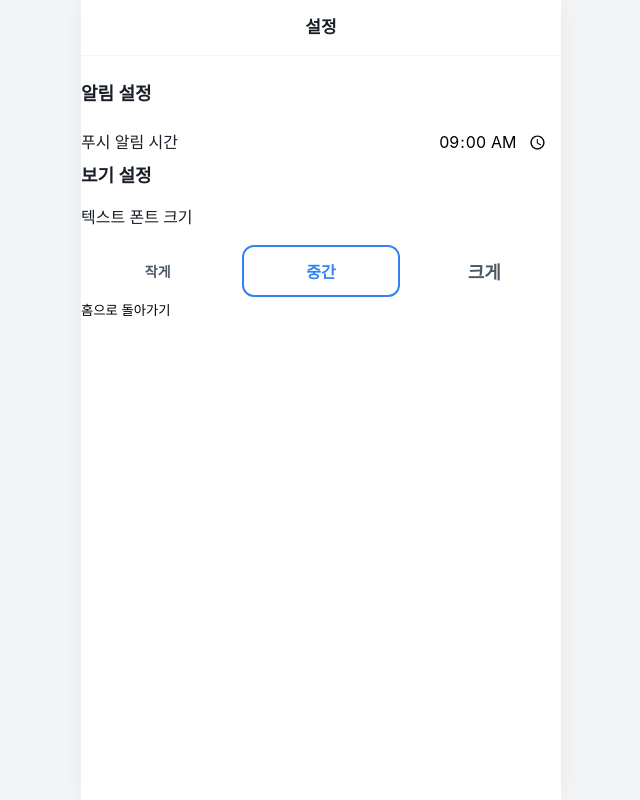
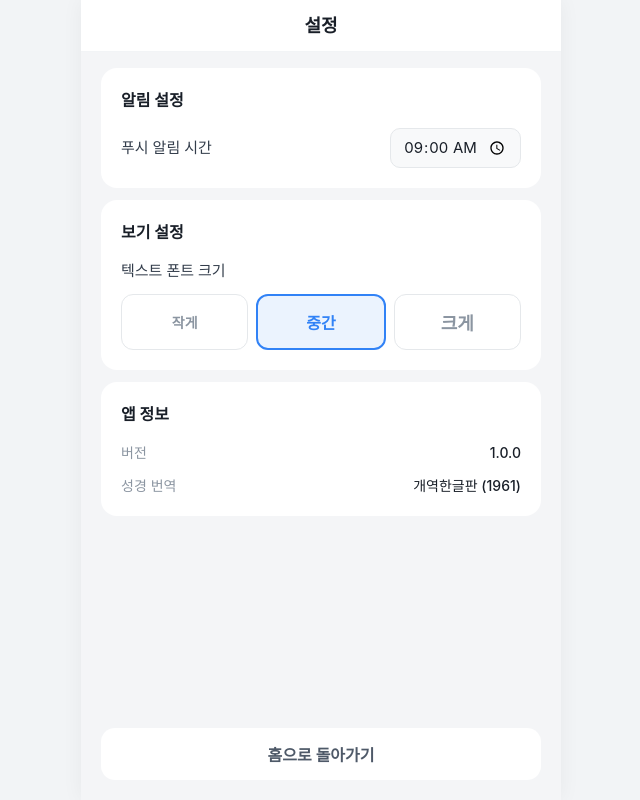
Before and after one commit to Komjirak/bible_pilsa, a React (Vite) app in the folder frontend/: page /settings in a window 1280 px wide. Shown: the whole page, without its empty margins (319-959 px from the left). Built offline with nearby package versions, Linux system fonts and the light colour scheme; a web font is replaced by a local one.

Commit message:
fix: rename to 달란트, reset fake data, fix sequential mode, redesign settings, fix all navigate paths

```diff
--- a/frontend/src/pages/HomePage.tsx
+++ b/frontend/src/pages/HomePage.tsx
@@ -144,7 +144,7 @@ const HomePage = () => {
 
         {/* 필사하기 버튼 */}
         <button
-          onClick={() => navigate('/writing')}
+          onClick={() => navigate(`/writing?mode=${mode}`)}
           style={{
             width: '100%', height: '56px', borderRadius: '16px',
             backgroundColor: '#3182F6', color: '#fff',
--- a/frontend/src/pages/SettingsPage.tsx
+++ b/frontend/src/pages/SettingsPage.tsx
@@ -1,61 +1,105 @@
-import React from 'react';
 import { useNavigate } from 'react-router-dom';
 import { useSettingsStore } from '../store/useSettingsStore';
-import '../index.css';
 
-const SettingsPage: React.FC = () => {
+const SettingsPage = () => {
   const navigate = useNavigate();
   const { pushTime, fontSize, setPushTime, setFontSize } = useSettingsStore();
 
   return (
-    <div className="page-container">
-      <div className="app-nav-bar" style={{ justifyContent: 'center', padding: '0 16px', backgroundColor: 'transparent' }}>
-        <h1 style={{ margin: 0 }}>설정</h1>
+    <div style={{
+      display: 'flex', flexDirection: 'column', minHeight: '100vh',
+      backgroundColor: '#F4F5F7',
+    }}>
+      {/* 헤더 */}
+      <div style={{
+        textAlign: 'center', padding: '12px 16px',
+        backgroundColor: '#fff', borderBottom: '1px solid #F2F4F6',
+      }}>
+        <h1 style={{ fontSize: '18px', fontWeight: 700, color: '#191F28', margin: 0 }}>설정</h1>
       </div>
 
-      <div className="card" style={{ marginTop: '24px' }}>
-        <h3 style={{ fontSize: '18px', fontWeight: 700, marginBottom: '16px' }}>알림 설정</h3>
+      <div style={{ flex: 1, display: 'flex', flexDirection: 'column', gap: '12px', padding: '16px 20px' }}>
+        {/* 알림 설정 */}
+        <div style={{ backgroundColor: '#fff', borderRadius: '16px', padding: '20px' }}>
+          <h3 style={{ fontSize: '16px', fontWeight: 700, color: '#191F28', marginBottom: '16px' }}>
+            알림 설정
+          </h3>
           <div style={{ display: 'flex', justifyContent: 'space-between', alignItems: 'center' }}>
-          <span style={{ fontSize: '16px', fontWeight: 500 }}>푸시 알림 시간</span>
+            <span style={{ fontSize: '15px', fontWeight: 500, color: '#333D4B' }}>푸시 알림 시간</span>
             <input
               type="time"
               value={pushTime}
               onChange={(e) => setPushTime(e.target.value)}
-            style={{ padding: '8px 12px', border: '1px solid var(--color-border)', borderRadius: '8px', fontSize: '16px', fontFamily: 'inherit' }}
+              style={{
+                padding: '8px 12px', border: '1px solid #E5E8EB',
+                borderRadius: '10px', fontSize: '15px', fontFamily: 'inherit',
+                color: '#191F28', backgroundColor: '#F8F9FA',
+              }}
             />
           </div>
         </div>
 
-      <div className="card">
-        <h3 style={{ fontSize: '18px', fontWeight: 700, marginBottom: '16px' }}>보기 설정</h3>
-        <div style={{ display: 'flex', flexDirection: 'column', gap: '16px' }}>
-          <span style={{ fontSize: '16px', fontWeight: 500 }}>텍스트 폰트 크기</span>
+        {/* 보기 설정 */}
+        <div style={{ backgroundColor: '#fff', borderRadius: '16px', padding: '20px' }}>
+          <h3 style={{ fontSize: '16px', fontWeight: 700, color: '#191F28', marginBottom: '16px' }}>
+            보기 설정
+          </h3>
+          <span style={{ fontSize: '15px', fontWeight: 500, color: '#333D4B', display: 'block', marginBottom: '12px' }}>
+            텍스트 폰트 크기
+          </span>
           <div style={{ display: 'flex', gap: '8px' }}>
+            {(['small', 'medium', 'large'] as const).map((size) => {
+              const isActive = fontSize === size;
+              const label = size === 'small' ? '작게' : size === 'medium' ? '중간' : '크게';
+              const previewSize = size === 'small' ? '14px' : size === 'medium' ? '16px' : '18px';
+              return (
                 <button
-              onClick={() => setFontSize('small')}
-              style={{ flex: 1, padding: '12px', borderRadius: '12px', border: fontSize === 'small' ? '2px solid var(--color-primary)' : '1px solid var(--color-border)', fontWeight: 600, fontSize: '14px', color: fontSize === 'small' ? 'var(--color-primary)' : 'var(--color-text-secondary)' }}
+                  key={size}
+                  onClick={() => setFontSize(size)}
+                  style={{
+                    flex: 1, padding: '14px 0', borderRadius: '12px',
+                    border: isActive ? '2px solid #3182F6' : '1px solid #E5E8EB',
+                    backgroundColor: isActive ? '#EBF3FE' : '#fff',
+                    color: isActive ? '#3182F6' : '#8B95A1',
+                    fontWeight: 600, fontSize: previewSize, cursor: 'pointer',
+                  }}
                 >
-              작게
+                  {label}
                 </button>
-            <button
-              onClick={() => setFontSize('medium')}
-              style={{ flex: 1, padding: '12px', borderRadius: '12px', border: fontSize === 'medium' ? '2px solid var(--color-primary)' : '1px solid var(--color-border)', fontWeight: 600, fontSize: '16px', color: fontSize === 'medium' ? 'var(--color-primary)' : 'var(--color-text-secondary)' }}
-            >
-              중간
-            </button>
-            <button
-              onClick={() => setFontSize('large')}
-              style={{ flex: 1, padding: '12px', borderRadius: '12px', border: fontSize === 'large' ? '2px solid var(--color-primary)' : '1px solid var(--color-border)', fontWeight: 600, fontSize: '18px', color: fontSize === 'large' ? 'var(--color-primary)' : 'var(--color-text-secondary)' }}
-            >
-              크게
-            </button>
+              );
+            })}
+          </div>
+        </div>
+
+        {/* 앱 정보 */}
+        <div style={{ backgroundColor: '#fff', borderRadius: '16px', padding: '20px' }}>
+          <h3 style={{ fontSize: '16px', fontWeight: 700, color: '#191F28', marginBottom: '16px' }}>
+            앱 정보
+          </h3>
+          <div style={{ display: 'flex', justifyContent: 'space-between', marginBottom: '12px' }}>
+            <span style={{ fontSize: '14px', color: '#8B95A1' }}>버전</span>
+            <span style={{ fontSize: '14px', color: '#191F28', fontWeight: 500 }}>1.0.0</span>
+          </div>
+          <div style={{ display: 'flex', justifyContent: 'space-between' }}>
+            <span style={{ fontSize: '14px', color: '#8B95A1' }}>성경 번역</span>
+            <span style={{ fontSize: '14px', color: '#191F28', fontWeight: 500 }}>개역한글판 (1961)</span>
           </div>
         </div>
       </div>
 
-      <button className="btn-secondary" style={{ marginTop: 'auto' }} onClick={() => navigate('/')}>
+      {/* 하단 버튼 */}
+      <div style={{ padding: '16px 20px 20px' }}>
+        <button
+          onClick={() => navigate('/home')}
+          style={{
+            width: '100%', height: '52px', borderRadius: '14px',
+            backgroundColor: '#fff', color: '#4E5968',
+            fontSize: '16px', fontWeight: 600, border: 'none', cursor: 'pointer',
+          }}
+        >
           홈으로 돌아가기
         </button>
+      </div>
     </div>
   );
 };
--- a/frontend/src/pages/WritingPage.tsx
+++ b/frontend/src/pages/WritingPage.tsx
@@ -1,13 +1,15 @@
 import { useState, useRef, useEffect } from 'react';
-import { useNavigate } from 'react-router-dom';
+import { useNavigate, useSearchParams } from 'react-router-dom';
 import { useFullScreenAd } from '../hooks/useFullScreenAd';
-import { getSampleVerseForToday } from '../data/sampleBible';
+import { getSampleVerseForToday, getSampleSequentialVerse } from '../data/sampleBible';
 import '../index.css';
 
 const WritingPage = () => {
   const navigate = useNavigate();
+  const [searchParams] = useSearchParams();
+  const mode = searchParams.get('mode') || 'random';
   const { showAd, isAdLoaded } = useFullScreenAd();
-  const verseData = getSampleVerseForToday();
+  const verseData = mode === 'sequential' ? getSampleSequentialVerse(0) : getSampleVerseForToday();
   const targetText = verseData.text;
 
   const [text, setText] = useState('');
```
Also changed, not shown: frontend/src/pages/CompletionPage.tsx (+48 -24 lines), frontend/src/pages/PointsPage.tsx (+67 -31 lines), 1 other file (tests, documents, lock files or other folders). Lines whose indentation alone changed are shown as unchanged.
